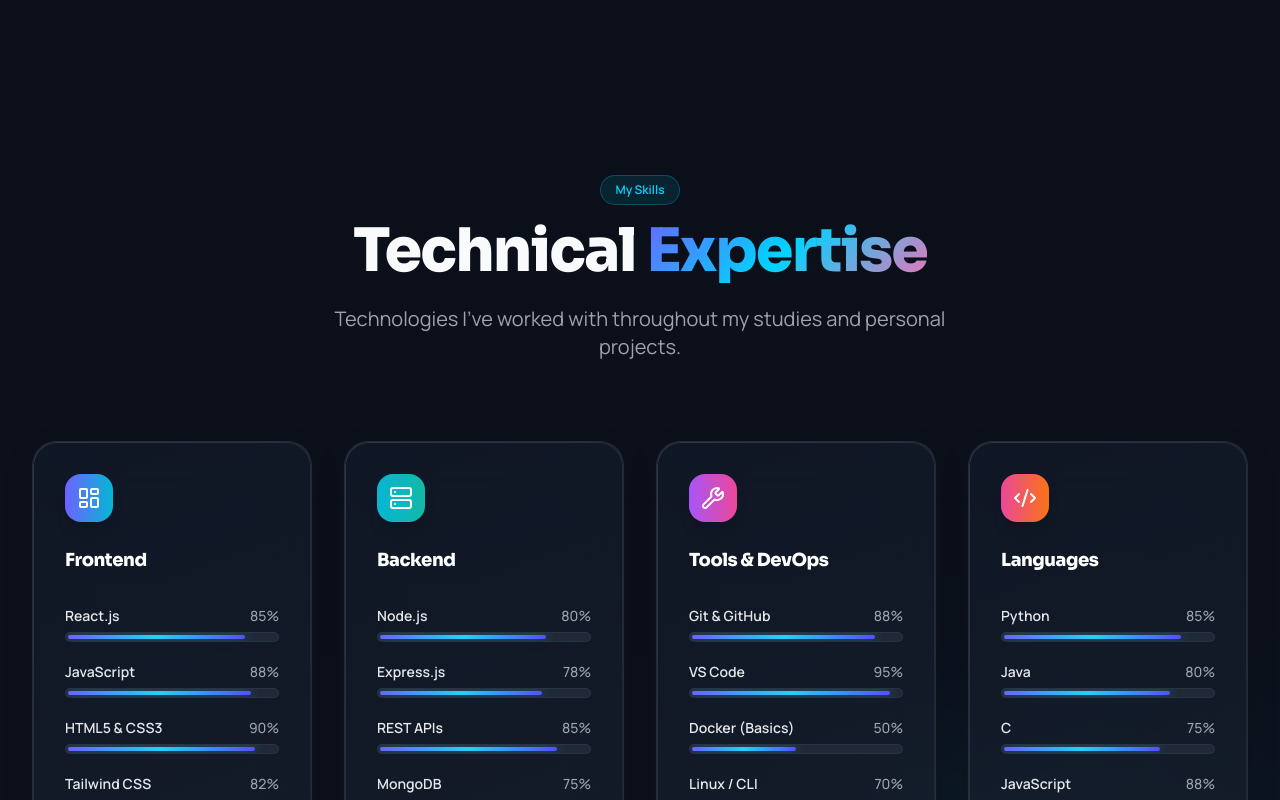
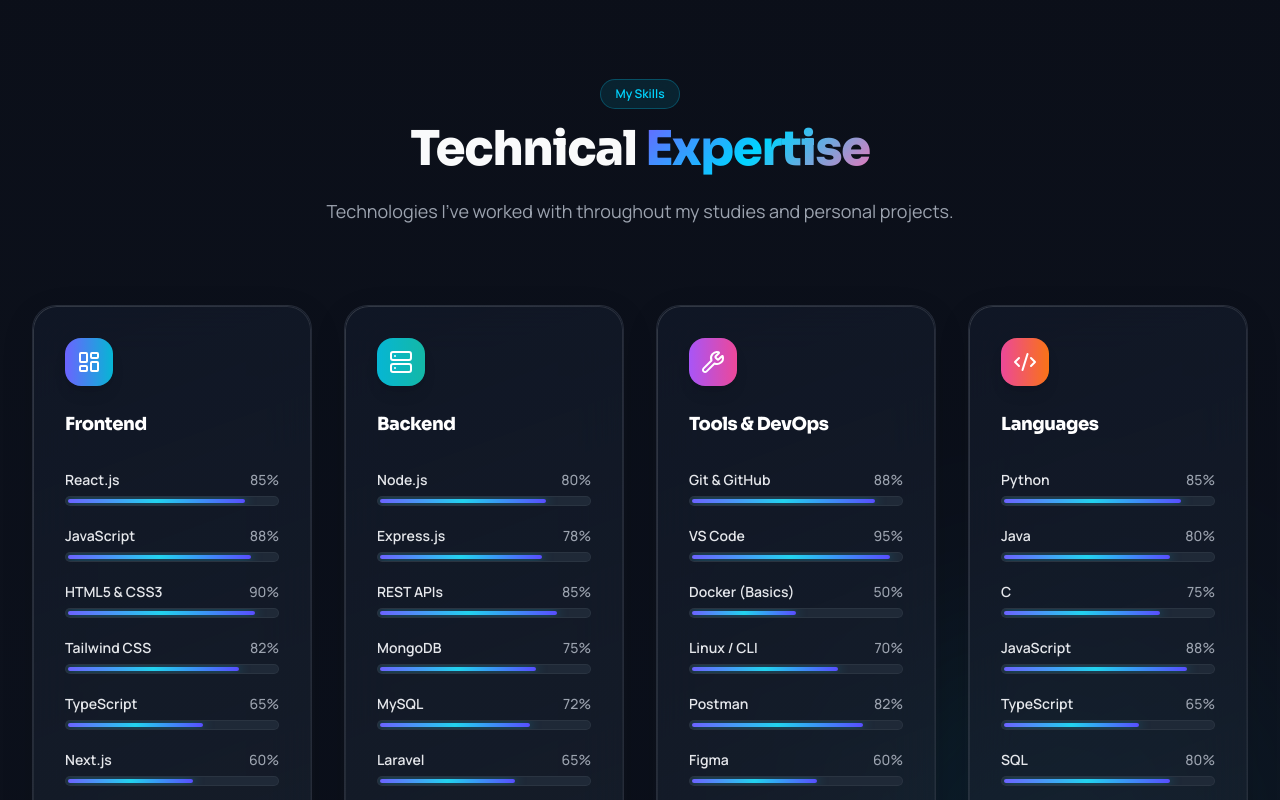
Before and after one commit to SanmuganathanLathusan/My-Portfolio, a React (Vite) app: page / in a window 1280 px wide. Shown: the part 2140-2940 px from the top of the page. Built offline with nearby package versions, Linux system fonts and the light colour scheme.

Commit message:
modified    src/index.css file

```diff
--- a/src/index.css
+++ b/src/index.css
@@ -73,13 +73,13 @@
   }
 
   .section-title {
-    @apply text-3xl md:text-5xl lg:text-6xl font-extrabold mb-6 transition-colors duration-300 leading-tight;
+    @apply text-2xl md:text-4xl lg:text-5xl font-extrabold mb-6 transition-colors duration-300 leading-tight;
     color: var(--text);
     letter-spacing: -0.03em;
   }
 
   .section-subtitle {
-    @apply text-lg md:text-xl mb-14 transition-colors duration-300 leading-relaxed font-normal;
+    @apply text-base md:text-lg mb-14 transition-colors duration-300 leading-relaxed font-normal;
     color: var(--text-soft);
   }
 
```
